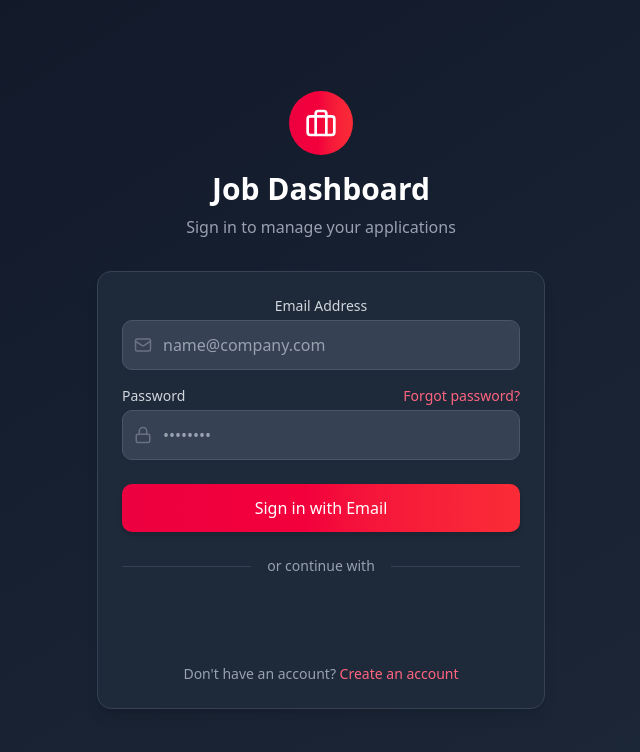
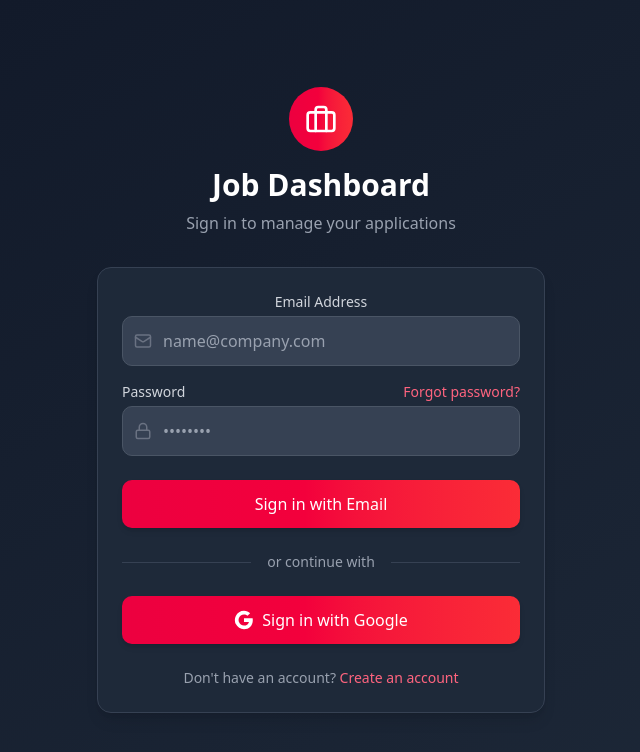
Before and after one commit to mrktsm/swiftapply-henhacks2025, a React (Vite) app in the folder frontend/: page / in a window 1280 px wide. Shown: the top 752 px of the page, without its empty margins (319-959 px from the left). Built offline with nearby package versions, Linux system fonts and the light colour scheme.

Commit message:
ADD: Google OAuth

```diff
--- a/frontend/src/SignInPage.tsx
+++ b/frontend/src/SignInPage.tsx
@@ -7,6 +7,55 @@ import { jwtDecode } from "jwt-decode";
 interface GoogleCredentialResponse {
   credential: string;
 }
+
+// Custom Google Button wrapper component
+const StyledGoogleButton = ({
+  onSuccess,
+  onError,
+}: {
+  onSuccess: (response: GoogleCredentialResponse) => void;
+  onError: () => void;
+}) => {
+  return (
+    <div className="relative group">
+      <button
+        type="button"
+        className="w-full py-3 px-4 bg-gradient-to-r from-rose-600 to-red-500 group-hover:from-rose-500 group-hover:to-red-400 text-white font-medium rounded-lg shadow-md group-hover:shadow-lg transition-all duration-200 flex items-center justify-center"
+      >
+        <svg className="w-5 h-5 mr-2" viewBox="0 0 24 24">
+          <path
+            fill="currentColor"
+            d="M22.56 12.25c0-.78-.07-1.53-.2-2.25H12v4.26h5.92c-.26 1.37-1.04 2.53-2.21 3.31v2.77h3.57c2.08-1.92 3.28-4.74 3.28-8.09z"
+          />
+          <path
+            fill="currentColor"
+            d="M12 23c2.97 0 5.46-.98 7.28-2.66l-3.57-2.77c-.98.66-2.23 1.06-3.71 1.06-2.86 0-5.29-1.93-6.16-4.53H2.18v2.84C3.99 20.53 7.7 23 12 23z"
+          />
+          <path
+            fill="currentColor"
+            d="M5.84 14.09c-.22-.66-.35-1.36-.35-2.09s.13-1.43.35-2.09V7.07H2.18C1.43 8.55 1 10.22 1 12s.43 3.45 1.18 4.93l2.85-2.22.81-.62z"
+          />
+          <path
+            fill="currentColor"
+            d="M12 5.38c1.62 0 3.06.56 4.21 1.64l3.15-3.15C17.45 2.09 14.97 1 12 1 7.7 1 3.99 3.47 2.18 7.07l3.66 2.84c.87-2.6 3.3-4.53 6.16-4.53z"
+          />
+        </svg>
+        Sign in with Google
+      </button>
+      <div className="absolute inset-0 opacity-0 hover:cursor-pointer">
+        <GoogleLogin
+          onSuccess={onSuccess}
+          onError={onError}
+          useOneTap
+          theme="filled_black"
+          text="signin_with"
+          shape="rectangular"
+          width="100%"
+        />
+      </div>
+    </div>
+  );
+};
 
 const SignInPage = () => {
   const [email, setEmail] = useState("");
@@ -141,15 +190,10 @@ const SignInPage = () => {
             <div className="flex-grow border-t border-gray-700"></div>
           </div>
 
-          <div className="mt-6">
-            <GoogleLogin
+          <div className="mt-6 hover:cursor-pointer group">
+            <StyledGoogleButton
               onSuccess={handleGoogleSuccess}
               onError={handleGoogleError}
-              useOneTap
-              theme="filled_black"
-              text="signin_with"
-              shape="rectangular"
-              width="100%"
             />
           </div>
 
```
